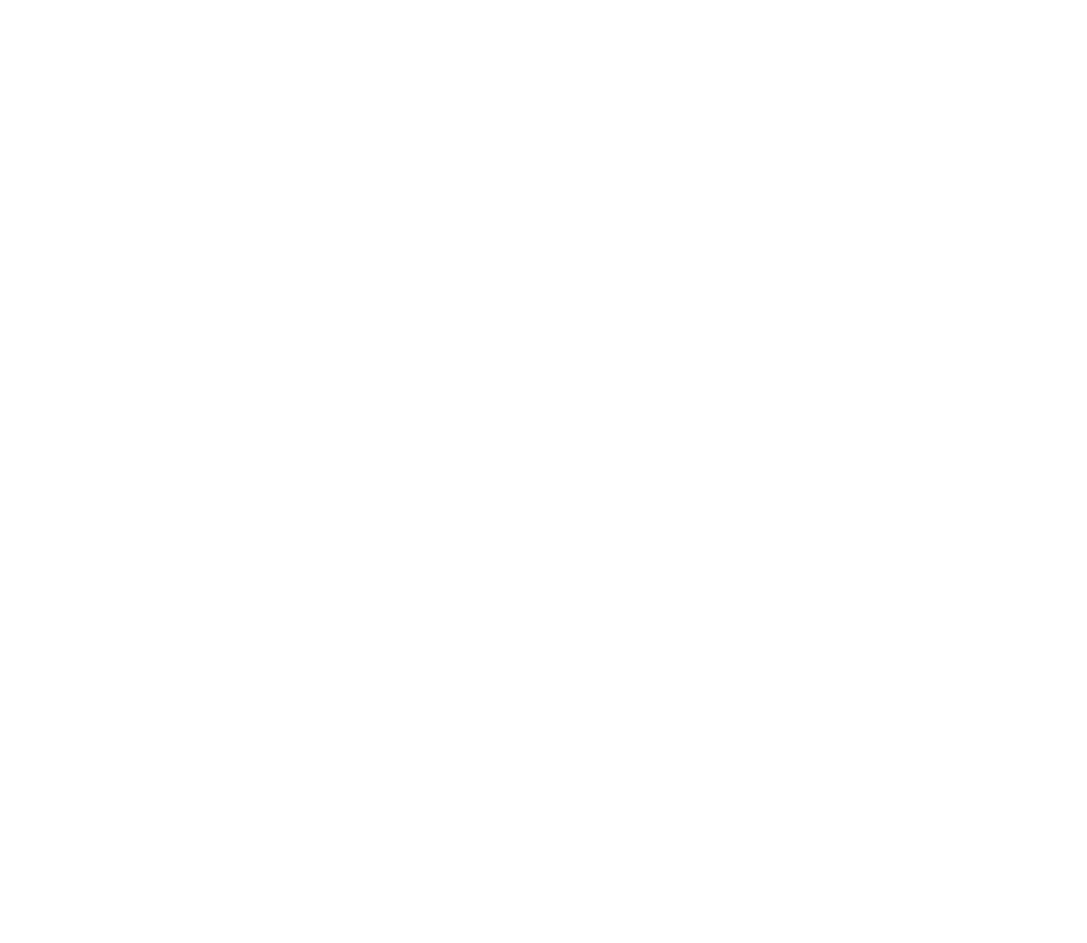
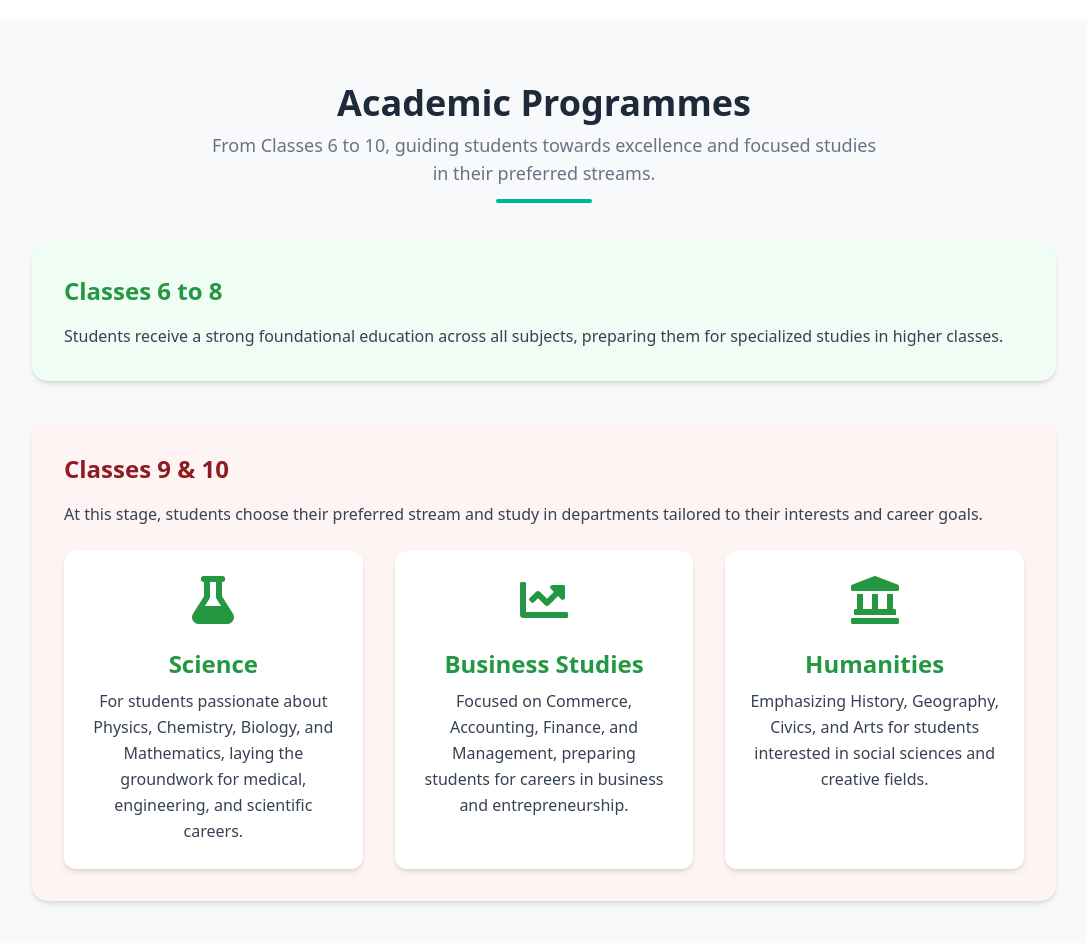
Before and after one commit to jahidul2004/src-sim-school, a React (Vite) app: page / in a window 1280 px wide. Shown: the part 2880-3823 px from the top of the page, without its empty margins (96-1183 px from the left). Before the commit the page ends 2899 px from the top, so only its background shows below. Built offline with nearby package versions, Linux system fonts and the light colour scheme.

Commit message:
Academic programmes section added.

```diff
--- a/package.json
+++ b/package.json
@@ -11,10 +11,12 @@
   },
   "dependencies": {
     "@tailwindcss/vite": "^4.1.11",
+    "chart.js": "^4.5.0",
     "keen-slider": "^6.8.6",
     "localforage": "^1.10.0",
     "match-sorter": "^8.0.3",
     "react": "^19.1.0",
+    "react-chartjs-2": "^5.3.0",
     "react-dom": "^19.1.0",
     "react-icons": "^5.5.0",
     "react-router-dom": "^7.7.0",
--- a/src/pages/home/Home.jsx
+++ b/src/pages/home/Home.jsx
@@ -1,3 +1,4 @@
+import AcademicProgrammes from "./academicProgrammes/AcademicProgrammes";
 import AtAGlance from "./atAglance/AtAGlance";
 import Header from "./header/Header";
 import NoticeBoard from "./noticeBoard/NoticeBoard";
@@ -21,6 +22,10 @@
             {/* Notice Board */}
             <NoticeBoard></NoticeBoard>
             {/* Notice Board end */}
+
+            {/* Academic Programmes */}
+            <AcademicProgrammes></AcademicProgrammes>
+            {/* Academic Programmes end */}
         </>
     );
 };
--- /dev/null
+++ b/src/pages/home/academicProgrammes/AcademicProgrammes.jsx
@@ -0,0 +1,109 @@
+import SectionHeader from "../../../components/sectionHeader/SectionHeader";
+import { FaFlask, FaChartLine, FaLandmark } from "react-icons/fa";
+
+const AcademicProgrammes = () => {
+    return (
+        <section className="py-16 px-6 md:px-12 lg:px-20 bg-[#f8f9fa]">
+            <SectionHeader
+                title="Academic Programmes"
+                subtitle="From Classes 6 to 10, guiding students towards excellence and focused studies in their preferred streams."
+            />
+
+            <div className="max-w-5xl mx-auto mt-10 space-y-10">
+                {/* Classes 6-8 */}
+                <div className="bg-[#f0fdf4] rounded-2xl p-8 shadow-md">
+                    <h3 className="text-2xl font-semibold text-[#249742] mb-4">
+                        Classes 6 to 8
+                    </h3>
+                    <p className="text-gray-700 leading-relaxed">
+                        Students receive a strong foundational education across
+                        all subjects, preparing them for specialized studies in
+                        higher classes.
+                    </p>
+                </div>
+
+                {/* Classes 9-10 */}
+                <div className="bg-[#fff4f4] rounded-2xl p-8 shadow-md">
+                    <h3 className="text-2xl font-semibold text-[#8E1C20] mb-4">
+                        Classes 9 & 10
+                    </h3>
+                    <p className="text-gray-700 leading-relaxed mb-6">
+                        At this stage, students choose their preferred stream
+                        and study in departments tailored to their interests and
+                        career goals.
+                    </p>
+
+                    <div className="grid grid-cols-1 md:grid-cols-3 gap-8">
+                        {/* Science */}
+                        <div className="relative rounded-xl p-6 bg-white shadow-md border border-transparent hover:border-[#249742] cursor-pointer group">
+                            {/* Gradient border */}
+                            <div className="absolute -inset-1 rounded-xl bg-gradient-to-r from-[#249742] via-[#8E1C20] to-[#249742] opacity-0"></div>
+
+                            <div className="relative flex flex-col items-center text-center gap-6">
+                                <div className="text-[#249742] text-5xl">
+                                    <FaFlask />
+                                </div>
+                                <div>
+                                    <h4 className="text-2xl font-bold text-[#249742] mb-2">
+                                        Science
+                                    </h4>
+                                    <p className="text-gray-700 text-base leading-relaxed max-w-xl">
+                                        For students passionate about Physics,
+                                        Chemistry, Biology, and Mathematics,
+                                        laying the groundwork for medical,
+                                        engineering, and scientific careers.
+                                    </p>
+                                </div>
+                            </div>
+                        </div>
+
+                        {/* Business Studies */}
+                        <div className="relative rounded-xl p-6 bg-white shadow-md border border-transparent hover:border-[#249742] cursor-pointer group">
+                            <div className="absolute -inset-1 rounded-xl"></div>
+
+                            <div className="relative flex flex-col items-center text-center gap-6">
+                                <div className="text-[#249742] text-5xl">
+                                    <FaChartLine />
+                                </div>
+                                <div>
+                                    <h4 className="text-2xl font-bold text-[#249742] mb-2">
+                                        Business Studies
+                                    </h4>
+                                    <p className="text-gray-700 text-base leading-relaxed max-w-xl">
+                                        Focused on Commerce, Accounting,
+                                        Finance, and Management, preparing
+                                        students for careers in business and
+                                        entrepreneurship.
+                                    </p>
+                                </div>
+                            </div>
+                        </div>
+
+                        {/* Humanities */}
+                        <div className="relative rounded-xl p-6 bg-white shadow-md border border-transparent hover:border-[#249742] cursor-pointer group">
+                            <div className="absolute -inset-1 rounded-xl"></div>
+
+                            <div className="relative flex flex-col items-center text-center gap-6">
+                                <div className="text-[#249742] text-5xl">
+                                    <FaLandmark />
+                                </div>
+                                <div>
+                                    <h4 className="text-2xl font-bold text-[#249742] mb-2">
+                                        Humanities
+                                    </h4>
+                                    <p className="text-gray-700 text-base leading-relaxed max-w-xl">
+                                        Emphasizing History, Geography, Civics,
+                                        and Arts for students interested in
+                                        social sciences and creative fields.
+                                    </p>
+                                </div>
+                            </div>
+                        </div>
+                    </div>
+                </div>
+            </div>
+        </section>
+    );
+};
+
+export default AcademicProgrammes;
```
Also changed, not shown: 1 other file (tests, documents, lock files or other folders).
